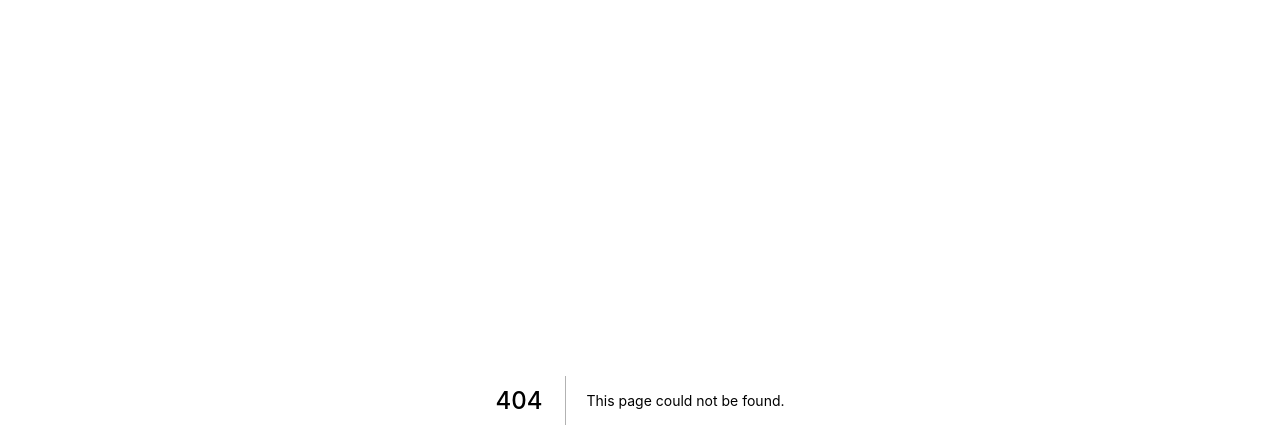
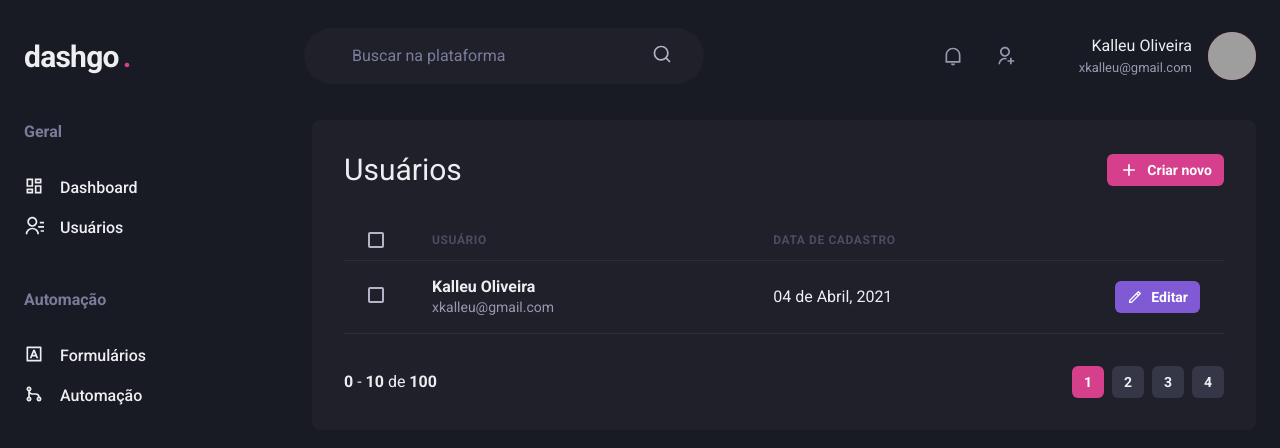
Before and after one commit to xKalleu/dashboard-chakra-ui, a Next.js app: page /users in a window 1280 px wide. Before the commit this address had no page. Shown: the top 448 px of the page. Built offline with nearby package versions, Linux system fonts and the light colour scheme; grey boxes are pictures that could not be loaded.

Commit message:
add: form register

```diff
--- /dev/null
+++ b/src/components/Pagination.tsx
@@ -0,0 +1,51 @@
+import { Stack, Button, Box } from '@chakra-ui/react';
+
+export function Pagination() {
+	return (
+		<Stack
+			direction="row"
+			mt="8"
+			justify="space-between"
+			spacing="6"
+			align="center">
+			<Box>
+				<strong>0</strong> - <strong>10</strong> de <strong>100</strong>
+			</Box>
+			<Stack direction="row" spacing="2">
+				<Button
+					size="sm"
+					FontSize="xs"
+					width="4"
+					colorScheme="pink"
+					disabled
+					_disabled={{ bgColor: 'pink.500', cursor: 'default' }}>
+					1
+				</Button>
+				<Button
+					size="sm"
+					FontSize="xs"
+					width="4"
+					bgColor="gray.700"
+					_hover={{ bg: 'gray.500' }}>
+					2
+				</Button>
+				<Button
+					size="sm"
+					FontSize="xs"
+					width="4"
+					bgColor="gray.700"
+					_hover={{ bg: 'gray.500' }}>
+					3
+				</Button>
+				<Button
+					size="sm"
+					FontSize="xs"
+					width="4"
+					bgColor="gray.700"
+					_hover={{ bg: 'gray.500' }}>
+					4
+				</Button>
+			</Stack>
+		</Stack>
+	);
+}
--- /dev/null
+++ b/src/pages/users/index.tsx
@@ -0,0 +1,89 @@
+import {
+	Box,
+	Flex,
+	Heading,
+	Button,
+	Icon,
+	Table,
+	Thead,
+	Tr,
+	Th,
+	Td,
+	Checkbox,
+	Tbody,
+	Text
+} from '@chakra-ui/react';
+import React from 'react';
+import { RiAddLine, RiPencilLine } from 'react-icons/ri';
+import { Header } from '../../components/Header';
+import { Pagination } from '../../components/Pagination';
+import { Sidebar } from '../../components/Sidebar';
+
+export default function UserList() {
+	return (
+		<Box>
+			<Header />
+
+			<Flex w="100%" my="6" maxWidth={1480} mx="auto" px="6">
+				<Sidebar />
+
+				<Box flex="1" borderRadius={8} bg="gray.800" p="8">
+					<Flex mb="8" justify="space-between" align="center">
+						<Heading size="lg" fontWeight="normal">
+							Usuários
+						</Heading>
+						<Button
+							as="a"
+							size="sm"
+							fontSize="sm"
+							colorScheme="pink"
+							leftIcon={<Icon as={RiAddLine} fontSize="20" />}>
+							Criar novo
+						</Button>
+					</Flex>
+					<Table colorScheme="whiteAlpha">
+						<Thead>
+							<Tr>
+								<Th px="6" color="gray.300" width="8">
+									<Checkbox colorScheme="pink" />
+								</Th>
+								<Th>Usuário</Th>
+								<Th>Data de cadastro</Th>
+								<Th w="8"></Th>
+							</Tr>
+						</Thead>
+						<Tbody>
+							<Tr>
+								<Td px="6">
+									<Checkbox colorScheme="pink" />
+								</Td>
+								<Td>
+									<Box>
+										<Text fontWeight="bold">Kalleu Oliveira</Text>
+										<Text fontSize="sm" color="gray.300">
+											xkalleu@gmail.com
+										</Text>
+									</Box>
+								</Td>
+								<Td>04 de Abril, 2021</Td>
+								<Td>
+									{' '}
+									<Button
+										as="a"
+										size="sm"
+										fontSize="sm"
+										colorScheme="purple"
+										leftIcon={<Icon as={RiPencilLine} fontSize="16" />}>
+										Editar
+									</Button>
+								</Td>
+							</Tr>
+						</Tbody>
+					</Table>
+
+					<Pagination />
+				</Box>
+			</Flex>
+		</Box>
+	);
+}
```
Also changed, not shown: src/pages/users/create.tsx (added, +56 -0 lines).
